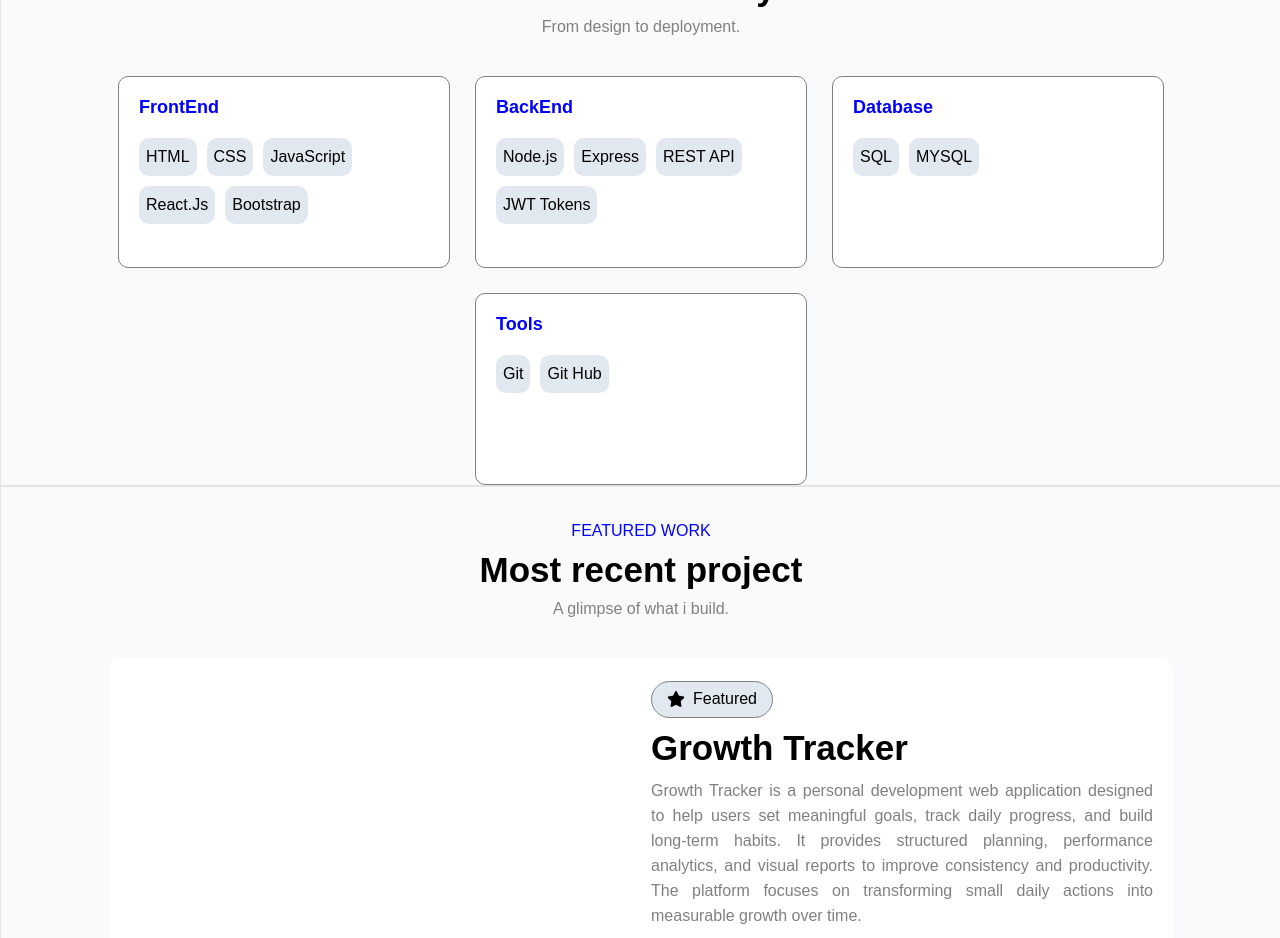
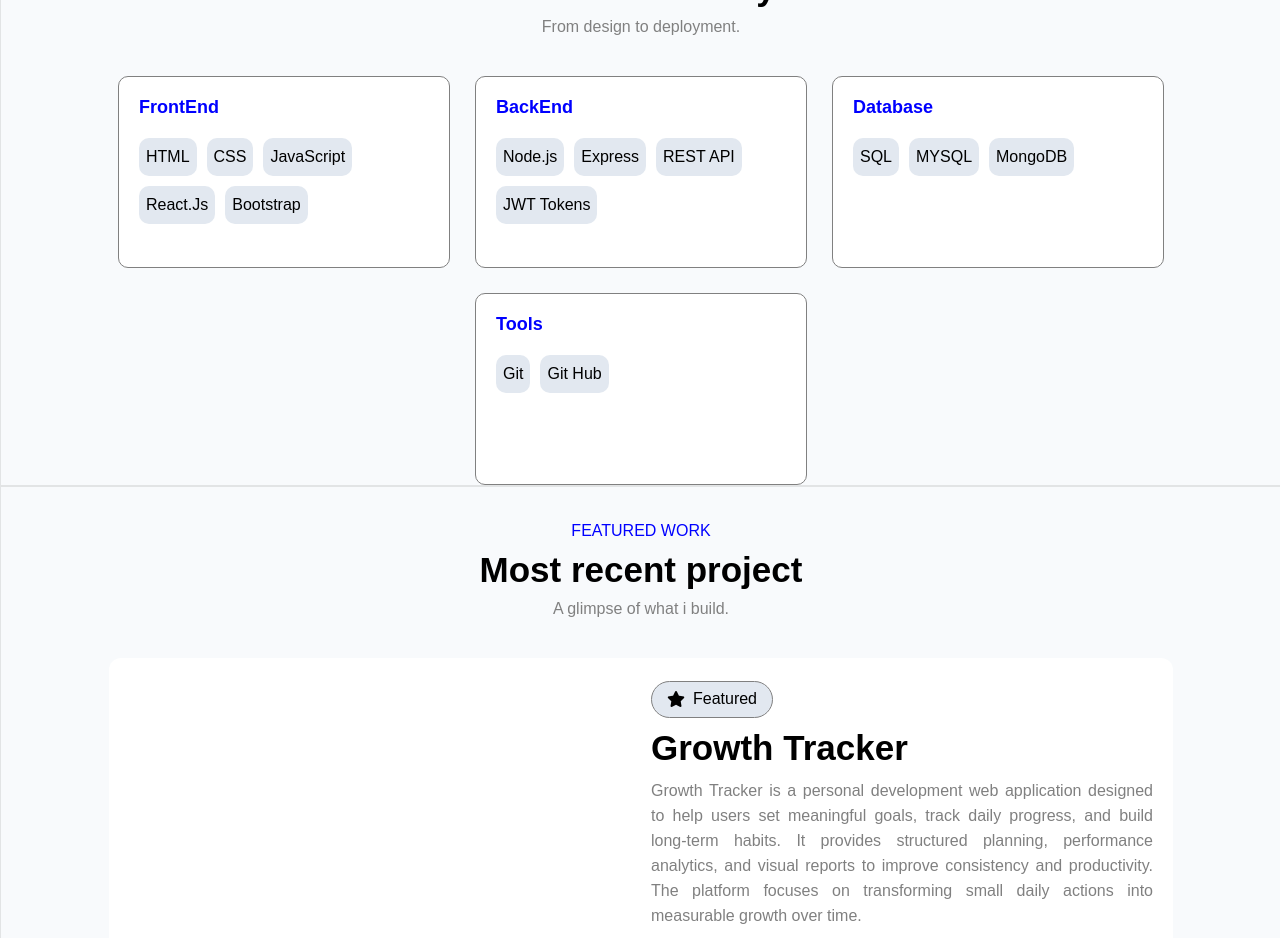
Before and after one commit to Madhav-87/my-portfolio, a React (Vite) app: page / in a window 1280 px wide. Shown: the part 1300-2238 px from the top of the page. Built offline with nearby package versions, Linux system fonts and the light colour scheme.

Commit message:
add new skill

```diff
--- a/src/pages/Home/Home.jsx
+++ b/src/pages/Home/Home.jsx
@@ -119,6 +119,7 @@ function Home() {
                 <ul>
                   <li>SQL</li>
                   <li>MYSQL</li>
+                  <li>MongoDB</li>
                 </ul>
               </div>
             </div>
```
